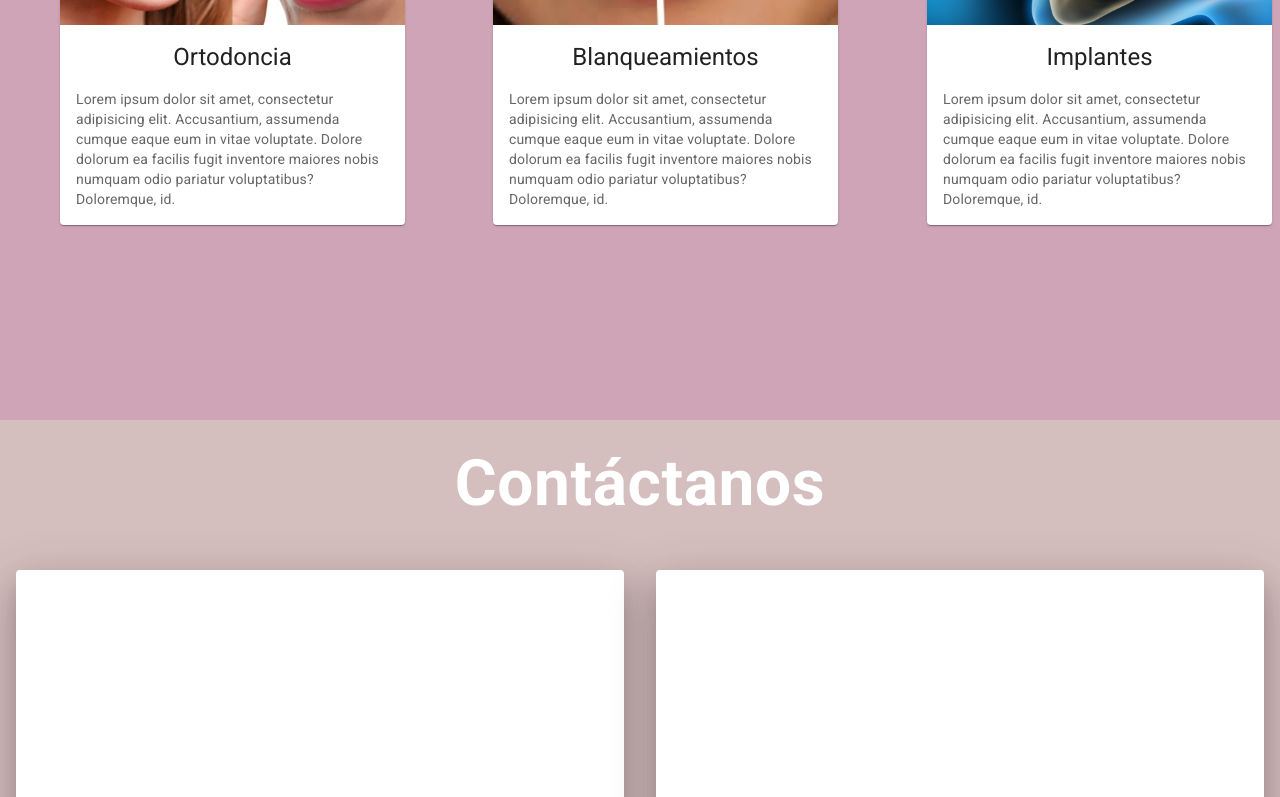
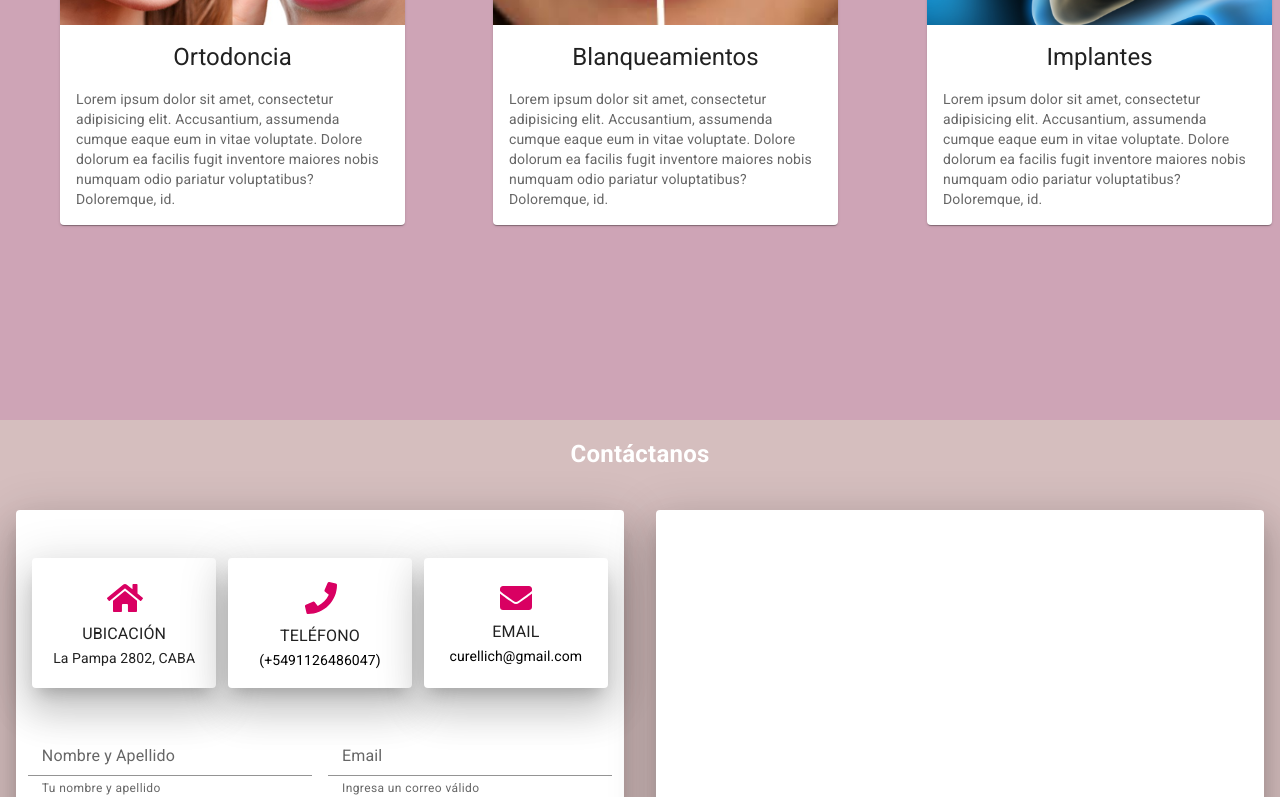
Before and after one commit to curellich/croma-website, a React (Create React App) app: page / in a window 1280 px wide. Shown: the part 2000-2797 px from the top of the page. Built offline with nearby package versions, Linux system fonts and the light colour scheme.

Commit message:
Se solucionaron warnings de elementos no usados, y se elimino el mostardo por consola cuando se activaba una animación

```diff
--- a/src/App.css
+++ b/src/App.css
@@ -2,9 +2,21 @@
     --title-sx-fontSize: 1.5rem;
     --title-md-fontSize: 3rem;
     --title-lg-fontSize: 4rem;
-    --description-sx-fontSize:1.4rem;
-    --description-md-fontSize:2rem;
-    --description-lg-fontSize:3rem;
+    --description-sx-fontSize: 1.4rem;
+    --description-md-fontSize: 2rem;
+    --description-lg-fontSize: 3rem;
+}
+
+/*********************************************************************************************************************/
+html {
+    box-sizing: border-box;
+    font-size: 16px;
+}
+
+*,
+*::after,
+*::before {
+    box-sizing: inherit;
 }
 
 /**********************************************     Home Section    *************************************************/
@@ -129,7 +141,7 @@
 
 /*****************************************  Services-Section  ****************************************************/
 
-.servicesBox{
+.servicesBox {
     background-color: #cea4b6;
     height: 100%;
     width: 100%;
@@ -138,14 +150,15 @@
     color: #fff;
     font-weight: bold;
 }
-.servicesBox .serviceTitle{
+
+.servicesBox .serviceTitle {
     font-size: var(--title-sx-fontSize);
     font-weight: bold;
     text-align: center;
     padding: 2rem 0;
 }
 
-.servicesBox .serviceCardContainer{
+.servicesBox .serviceCardContainer {
     display: flex;
     flex-direction: column;
     flex-wrap: nowrap;
@@ -155,16 +168,16 @@
 }
 
 
-@media screen and (min-width: 800px){
-    .servicesBox{
+@media screen and (min-width: 800px) {
+    .servicesBox {
         height: 95vh;
     }
 
-    .servicesBox .serviceTitle{
+    .servicesBox .serviceTitle {
         font-size: var(--title-md-fontSize);
     }
 
-    .servicesBox .serviceCardContainer{
+    .servicesBox .serviceCardContainer {
         display: grid;
         justify-content: space-evenly;
         grid-template-columns: repeat(3, 33%);
@@ -175,55 +188,95 @@
     }
 }
 
-@media screen and (min-width: 1024px){
-    .servicesBox{
+@media screen and (min-width: 1024px) {
+    .servicesBox {
         height: 95vh;
     }
 
-    .servicesBox .serviceTitle{
+    .servicesBox .serviceTitle {
         font-size: var(--title-lg-fontSize);
     }
 
 }
 
 /********************************************   Contact Section    ***************************************************/
-.contact{
+.contactSection {
+    height: 100%;
     display: flex;
     flex-direction: column;
     background-color: #d5bebe;
     justify-content: center;
 }
 
-.contact .contactTitle{
+.contactSection .contactTitle {
     align-self: center;
     margin-top: 1rem;
     font-size: var(--title-sx-fontSize);
     color: #fff;
     font-weight: bold;
 }
-.contactContainer{
-    height: 90vh;
+
+.contactContainer {
+    height: 90%;
     display: flex;
     flex-direction: column;
     align-items: center;
 }
 
-.contactContainer .contactFormular{
+.contact-cards {
+    display: grid;
+    grid-template-columns: repeat(1, 1fr);
+    justify-content: space-between;
+    row-gap: 1rem;
+    margin: 1rem;
+}
+
+.contact-card {
+    display: flex;
+    flex-direction: column;
+    padding: 1rem;
+    align-items: center;
+    justify-content: center;
+}
+
+.contact-card > svg {
+    margin: .5rem;
+}
+
+.contactContainer .contactFormular {
     width: 90%;
     height: 85%;
     background-color: #fff;
     margin: 1rem;
+}
+
+
+.Formular {
+    display: flex;
+    flex-direction: column;
+    margin: 1rem;
+    justify-content: center;
 
 }
-.contactContainer .contactPosition{
+
+.Formular .formularTextArea {
+    width: 100%;
+    height: 200px;
+    font-family: "Roboto Light", sans-serif;
+    font-size: 1rem;
+    grid-column: span 2;
+}
+
+.contactContainer .contactPosition {
     visibility: hidden;
 }
 
-@media screen and (min-width: 800px){
-    .contact .contactTitle{
+@media screen and (min-width: 800px) {
+    .contact .contactTitle {
         font-size: var(--title-md-fontSize);
     }
-    .contactContainer .contactFormular{
+
+    .contactContainer .contactFormular {
         width: 48%;
         height: 90%;
         background-color: #fff;
@@ -233,23 +286,40 @@
 
 }
 
-@media screen and (min-width: 1024px){
-    .contactContainer{
+@media screen and (min-width: 1024px) {
+    .contactContainer {
         height: 95vh;
         flex-direction: row;
         align-items: center;
     }
-    .contact .contactTitle{
+
+    .contact .contactTitle {
         font-size: var(--title-lg-fontSize);
     }
-    .contactContainer .contactFormular{
+
+    .contactContainer .contactFormular {
+
         width: 48%;
         height: 90%;
         background-color: #fff;
         margin: 1rem;
 
     }
-    .contactContainer .contactPosition{
+
+    .contact-cards {
+        margin-top: 3rem;
+        grid-template-columns: repeat(3, 32%);
+    }
+
+    .Formular {
+        display: grid;
+        margin: 2rem .5rem 4rem .5rem;
+        grid-template-columns: repeat(2, 48%);
+        justify-content: center;
+        gap: 1rem;
+    }
+
+    .contactContainer .contactPosition {
         visibility: visible;
         width: 48%;
         height: 90%;
@@ -261,7 +331,7 @@
 
 /**********************************************     Footer      *********************************************/
 
-.footer{
-    height:50px;
+.footer {
+    height: 50px;
     background-color: #343333;
 }
--- /dev/null
+++ b/src/components/ContactCards.js
@@ -0,0 +1,45 @@
+import React from 'react';
+import "../App.css"
+import {Paper} from "@mui/material";
+import Typography from "@mui/material/Typography";
+
+const ContactCards = () => {
+    return (
+        <div >
+            <article className="contact-cards">
+                <Paper className="contact-card" elevation={24}>
+                    <svg width="37" height="28" viewBox="0 0 37 28" fill="none" xmlns="http://www.w3.org/2000/svg">
+                        <path
+                            d="M18.5 7.3125L7 16.8125V27C7 27.5625 7.4375 28 8 28H15C15.5 28 15.9375 27.5625 15.9375 27V21C15.9375 20.5 16.4375 20 16.9375 20H20.9375C21.5 20 21.9375 20.5 21.9375 21V27C21.9375 27.5625 22.4375 28 22.9375 28H30C30.5 28 31 27.5625 31 27V16.75L19.4375 7.3125C19.3125 7.1875 19.125 7.125 19 7.125C18.8125 7.125 18.625 7.1875 18.5 7.3125ZM36.6875 13.75L31.5 9.4375V0.8125C31.5 0.375 31.125 0.0625 30.75 0.0625H27.25C26.8125 0.0625 26.5 0.375 26.5 0.8125V5.3125L20.875 0.6875C20.375 0.3125 19.6875 0.0625 19 0.0625C18.25 0.0625 17.5625 0.3125 17.0625 0.6875L1.25 13.75C1.0625 13.875 0.9375 14.125 0.9375 14.3125C0.9375 14.5 1.0625 14.6875 1.125 14.8125L2.75 16.75C2.875 16.9375 3.0625 17 3.3125 17C3.5 17 3.6875 16.9375 3.8125 16.8125L18.5 4.75C18.625 4.625 18.8125 4.5625 19 4.5625C19.125 4.5625 19.3125 4.625 19.4375 4.75L34.125 16.8125C34.25 16.9375 34.4375 17 34.625 17C34.875 17 35.0625 16.9375 35.1875 16.75L36.8125 14.8125C36.9375 14.6875 37 14.5 37 14.3125C37 14.125 36.875 13.875 36.6875 13.75Z"
+                            fill="#D90062"/>
+                    </svg>
+                    <Typography variant={"subtitle1"}>UBICACIÓN</Typography>
+                    <Typography variant={"subtitle2"} fontWeight={"normal"}>La Pampa 2802, CABA</Typography>
+                </Paper>
+                <Paper className="contact-card" elevation={24}>
+                    <svg width="33" height="32" viewBox="0 0 33 32" fill="none" xmlns="http://www.w3.org/2000/svg">
+                        <path
+                            d="M31.8125 1.5625L25.3125 0.0625C24.625 -0.125 23.875 0.25 23.5625 0.9375L20.5625 7.9375C20.3125 8.5625 20.5 9.25 21 9.6875L24.8125 12.8125C22.5625 17.5625 18.625 21.5625 13.75 23.875L10.625 20.0625C10.1875 19.5625 9.5 19.375 8.875 19.625L1.875 22.625C1.1875 22.9375 0.875 23.6875 1 24.375L2.5 30.875C2.6875 31.5625 3.25 32 4 32C20 32 33 19.0625 33 3C33 2.3125 32.5 1.75 31.8125 1.5625Z"
+                            fill="#D90062"/>
+                    </svg>
+                    <Typography variant={"subtitle1"}>TELÉFONO</Typography>
+                    <Typography variant={"subtitle2"} fontWeight={"normal"} style={{textDecoration:"none", textTransform:"none"}}><a href="tel:5491126486047" style={{textDecoration:"none", textTransform:"none", color:'#000'}}>(+5491126486047)</a></Typography>
+                </Paper>
+                <Paper className="contact-card" elevation={24}>
+                    <svg width="32" height="24" viewBox="0 0 32 24" fill="none" xmlns="http://www.w3.org/2000/svg">
+                        <path
+                            d="M31.375 7.9375C29.9375 9.0625 28.125 10.4375 21.75 15.0625C20.5 16 18.1875 18.0625 16 18.0625C13.75 18.0625 11.5 16 10.1875 15.0625C3.8125 10.4375 2 9.0625 0.5625 7.9375C0.3125 7.75 0 7.9375 0 8.25V21C0 22.6875 1.3125 24 3 24H29C30.625 24 32 22.6875 32 21V8.25C32 7.9375 31.625 7.75 31.375 7.9375ZM16 16C17.4375 16.0625 19.5 14.1875 20.5625 13.4375C28.875 7.4375 29.5 6.875 31.375 5.375C31.75 5.125 32 4.6875 32 4.1875V3C32 1.375 30.625 0 29 0H3C1.3125 0 0 1.375 0 3V4.1875C0 4.6875 0.1875 5.125 0.5625 5.375C2.4375 6.875 3.0625 7.4375 11.375 13.4375C12.4375 14.1875 14.5 16.0625 16 16Z"
+                            fill="#D90062"/>
+                    </svg>
+
+                    <Typography variant={"subtitle1"}>EMAIL</Typography>
+                    <Typography variant={"subtitle2"} fontWeight={"normal"} style={{textDecoration:"none", textTransform:"none"}}><a href="mailto:curellich@gmail.com" style={{textDecoration:"none", textTransform:"none", color:'#000'}}>curellich@gmail.com</a></Typography>
+                </Paper>
+
+            </article>
+
+        </div>
+    );
+};
+
+export default ContactCards;
--- /dev/null
+++ b/src/components/Formular.js
@@ -0,0 +1,36 @@
+import React from 'react';
+import {FormControl, FormHelperText, Input, InputLabel, OutlinedInput} from "@mui/material";
+import "../App.css"
+import Button from "@mui/material/Button";
+
+
+const Formular = () => {
+
+    const handleSubmit = ()=> {
+
+    }
+
+    return (
+        <div className="Formular" >
+            <FormControl margin={"dense"}>
+                <InputLabel htmlFor={"text"}>Nombre y Apellido</InputLabel>
+                <Input id="nombreApellido" type={"email"} aria-describedby={"email-helper"}/>
+                <FormHelperText id={"email-helper"}>Tu nombre y apellido</FormHelperText>
+            </FormControl>
+            <FormControl  margin={"dense"}>
+                <InputLabel htmlFor={"email"}>Email</InputLabel>
+                <Input id="email" type={"email"} aria-describedby={"email-helper"}/>
+                <FormHelperText id={"email-helper"}>Ingresa un correo válido</FormHelperText>
+            </FormControl>
+            <FormControl className={"formularTextArea"} margin={"dense"}>
+                <OutlinedInput id="consulta" placeholder="Escribí tu consulta" style={{height:"200px", justifyContent:"start", alignItems:"start"}}  />
+            </FormControl>
+            <Button onSubmit={handleSubmit} variant={"contained"} color={"primary"}>
+                Enviar
+            </Button>
+        </div>
+    )
+};
+
+
+export default Formular;
--- a/src/components/Navbar.js
+++ b/src/components/Navbar.js
@@ -10,7 +10,6 @@ import Container from '@mui/material/Container';
 import Button from '@mui/material/Button';
 import MenuItem from '@mui/material/MenuItem';
 import {Link} from "react-scroll";
-
 
 const pages = [
     {
@@ -35,7 +34,6 @@ const pages = [
     },
 ];
 
-
 const Navbar = () => {
     const [anchorElNav, setAnchorElNav] = React.useState(null);
     const handleOpenNavMenu = (event) => {
@@ -44,7 +42,6 @@ const Navbar = () => {
     const handleCloseNavMenu = () => {
         setAnchorElNav(null);
     };
-
 
     return (
         <AppBar position="sticky" sx={{backgroundColor: "#ab47bc"}}>
--- a/src/layouts/about.js
+++ b/src/layouts/about.js
@@ -1,7 +1,6 @@
 import React from 'react';
 import Box from "@mui/material/Box";
 import Typography from "@mui/material/Typography";
-import HeroImage from '../assets/hero-image.jpg'
 import {Paper} from "@mui/material";
 import "../App.css"
 
--- a/src/layouts/appointment.js
+++ b/src/layouts/appointment.js
@@ -1,8 +1,7 @@
 import React from 'react';
 import Box from "@mui/material/Box";
 import Typography from "@mui/material/Typography";
-import HeroImage from "../assets/Dentist1.jpg";
-import {Paper} from "@mui/material";
+
 
 const style = ({
     box: {
--- a/src/layouts/contact.js
+++ b/src/layouts/contact.js
@@ -1,24 +1,25 @@
 import React from 'react';
 import Box from "@mui/material/Box";
 import Typography from "@mui/material/Typography";
-import {FilledInput, FormControl, Input, InputLabel, Paper, TextField} from "@mui/material";
 import "../App.css"
+import ContactCards from "../components/ContactCards";
+import Formular from "../components/Formular";
+import {Paper} from "@mui/material";
 
 
 const Contact = () => {
     return (
-        <Box className={"contact"}  id={"contact"}>
-            <Typography className={"contactTitle"} >Contáctanos</Typography>
-          <div className={"contactContainer"}>
-              <Paper className={"contactFormular"} elevation={24} >
-                  <Box>
+        <Box className={"contactSection"} id={"contact"}>
+            <Typography className={"contactTitle"}>Contáctanos</Typography>
+            <div className={"contactContainer"}>
+                <Paper className={"contactFormular"} elevation={24}>
+                    <ContactCards/>
+                    <Formular/>
+                </Paper>
+                <Paper className={"contactPosition"} elevation={24}>
 
-                  </Box>
-              </Paper>
-              <Paper className={"contactPosition"} elevation={24} >
-
-              </Paper>
-          </div>
+                </Paper>
+            </div>
 
         </Box>
     );
--- a/src/layouts/top-wrap.js
+++ b/src/layouts/top-wrap.js
@@ -54,14 +54,12 @@ const style = ({
 })
 
 const TopWrap = () => {
-
     return (
         <Box id="top-wrap" width="100vw" sx={sx.box}>
             <Stack
                 direction={{xs: 'column', sm: 'row'}}
                 spacing={{xs: 1, sm: 2, md: 4}}
                 sx={sx.stack}
-
             >
                 <div  style={style.container}>
                     <AccessTimeIcon sx={sx.icon}/>
@@ -97,7 +95,6 @@ const TopWrap = () => {
                         </Typography>
                     </div>
                 </div>
-
             </Stack>
         </Box>
     );
```
Also changed, not shown: src/components/Carousel.js (+0 -10 lines), src/components/ServiceCard.js (+4 -6 lines), src/layouts/services.js (+2 -5 lines), src/assets/loader.svg (added).
